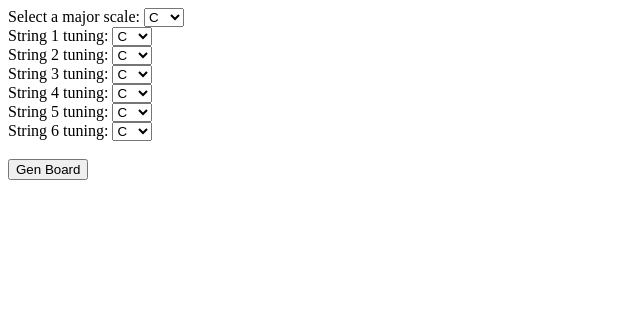
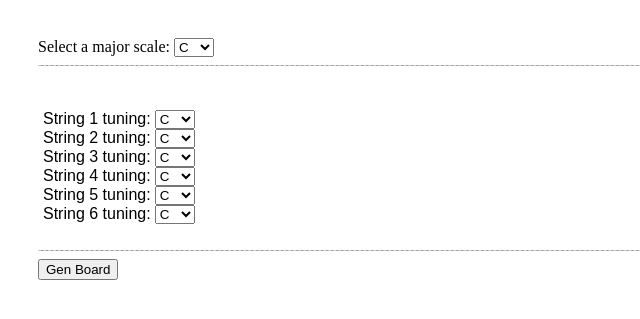
Before and after one commit to caseypeter10/Scales_App_V2, a Django app: page /scales/SelectBoard in a window 1280 px wide. Shown: the top 319 px of the page, without its empty margins (0-640 px from the left). Run offline with Django 3.2, Linux system fonts and the light colour scheme.

Commit message:
modified:   scales_app/templates/scales_app/select_board.html 	modified:   static/css/scales.css

```diff
--- a/scales_app/templates/scales_app/select_board.html
+++ b/scales_app/templates/scales_app/select_board.html
@@ -1,6 +1,8 @@
 <!DOCTYPE html>
+{% load static %}
 <html lang="en">
 <head>
+    <link rel="stylesheet" href="{% static 'css/scales.css' %}">
     <meta charset="UTF-8">
     <title>Title</title>
 </head>
@@ -8,7 +10,7 @@
 
 <form action="{% url 'scales_app:GenBoard' %}" method="post">
     {% csrf_token %}
-    <label>Select a major scale:</label>
+    <label class="scale">Select a major scale:</label>
     <select name="scale">
         <option value="C">C</option>
         <option value="G">G</option>
@@ -23,9 +25,11 @@
         <option value="Eb">Eb</option>
         <option value="Ab">Ab</option>
     </select>
+    <hr class = "lineStyle">
+    <br>
     <br>
 
-    <label>String 1 tuning:</label>
+    <label class="string">String 1 tuning:</label>
     <select name="string1" id="string1" value="">
             <option value="C">C</option>
             <option value="G">G</option>
@@ -42,7 +46,7 @@
     </select>
     <br>
 
-    <label>String 2 tuning:</label>
+    <label class="string">String 2 tuning:</label>
     <select name="string2" id="string2" value="">
             <option value="C">C</option>
             <option value="G">G</option>
@@ -59,7 +63,7 @@
     </select>
     <br>
 
-    <label>String 3 tuning:</label>
+    <label class="string">String 3 tuning:</label>
     <select name="string3" id="string3" value="">
             <option value="C">C</option>
             <option value="G">G</option>
@@ -76,7 +80,7 @@
     </select>
     <br>
 
-    <label>String 4 tuning:</label>
+    <label class="string">String 4 tuning:</label>
     <select name="string4" id="string4" value="">
             <option value="C">C</option>
             <option value="G">G</option>
@@ -93,7 +97,7 @@
     </select>
     <br>
 
-    <label>String 5 tuning:</label>
+    <label class="string">String 5 tuning:</label>
     <select name="string5" id="string5" value="">
             <option value="C">C</option>
             <option value="G">G</option>
@@ -110,7 +114,7 @@
     </select>
     <br>
 
-    <label>String 6 tuning:</label>
+    <label class="string">String 6 tuning:</label>
     <select name="string6" id="string6" value="">
             <option value="C">C</option>
             <option value="C#">C#</option>
@@ -122,19 +126,14 @@
             <option value="G">G</option>
             <option value="G#">G#</option>
             <option value="A">A</option>
-
             <option value="B">B</option>
-
-
-
             <option value="Bb">Bb</option>
             <option value="Eb">Eb</option>
             <option value="Ab">Ab</option>
     </select>
     <br>
-
-
     <br>
+    <hr class = "lineStyle">
     <input type="submit" value="Gen Board">
 </form>
 
--- a/static/css/scales.css
+++ b/static/css/scales.css
@@ -0,0 +1,26 @@
+.arial [ font-family: Arial; ]
+
+.scale{
+    font-family: Arial;
+    font-size: 18;
+    padding-bottom: 5px;
+}
+
+.string{
+    font-family: Arial;
+    font-size: 14;
+    padding-top: 5px;
+    padding-bottom: 5px;
+    padding-left:5px;
+}
+
+.lineStyle{
+    border:0;
+    border-bottom: 1px dashed #ccc;
+    background: #999;
+}
+
+body {
+    padding-left: 30px;
+    padding-top: 30px;
+}
```
